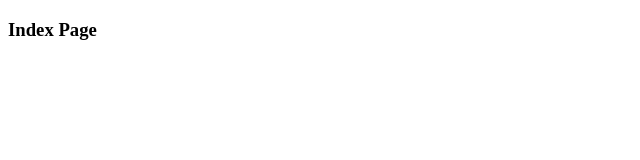
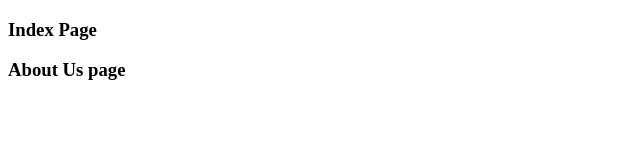
Before and after one commit to Mirza014/class2, a plain HTML site: page index.html in a window 1280 px wide. Shown: the whole page, without its empty margins (0-640 px from the left). Drawn offline with Linux system fonts and the light colour scheme.

Commit message:
Update index.html

```diff
--- a/index.html
+++ b/index.html
@@ -13,5 +13,11 @@
     <h3>
         Index Page
     </h3>
+
+   <h3>
+
+       About Us page
+
+    </h3>
 </body>
 </html>
```
